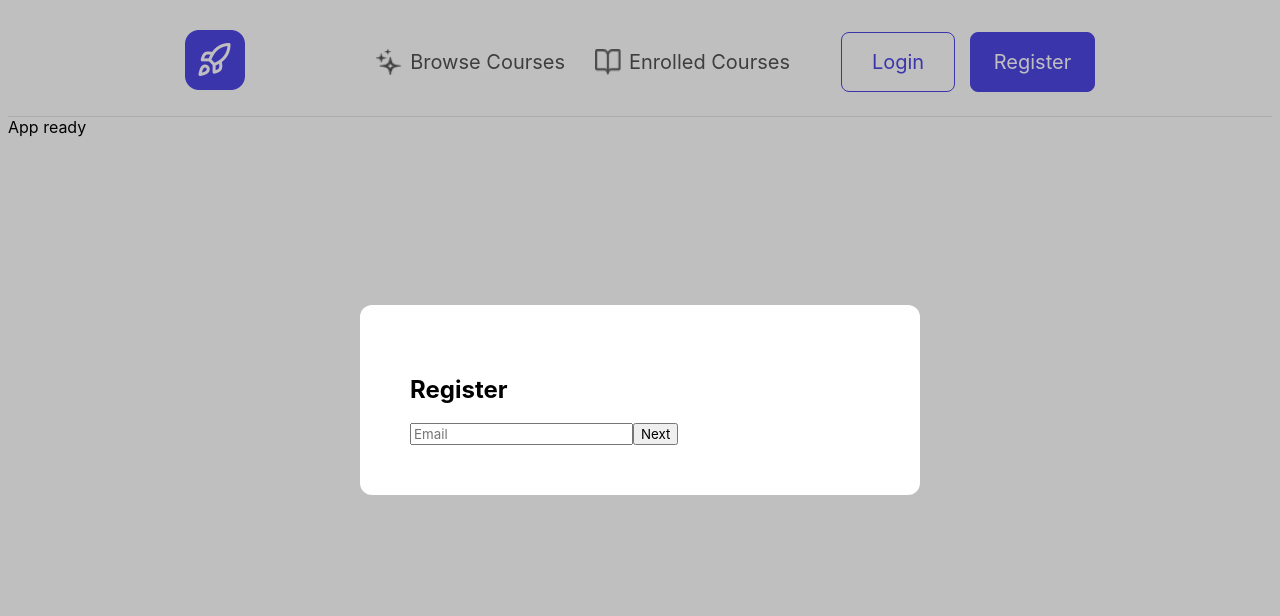
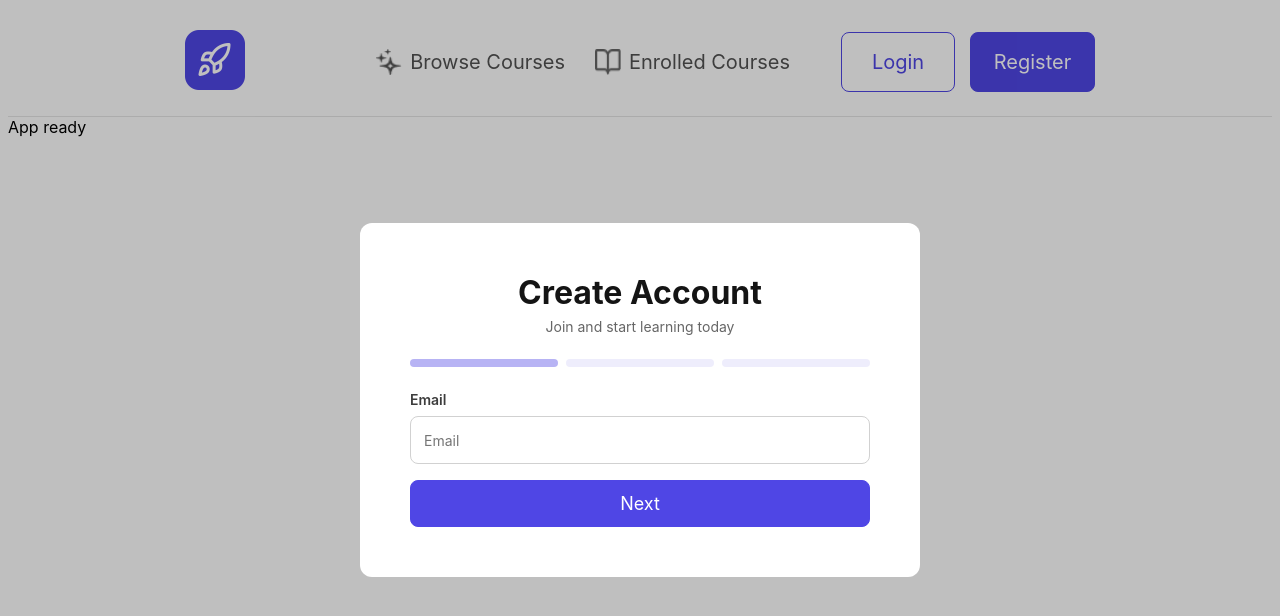
Before and after one commit to SabaShagidzeMain/redberry-project, a React (Vite) app: page / in a window 1280 px wide. Both pictures are taken after a click on the button "Register". Shown: the top 616 px of the page. Built offline with nearby package versions, Linux system fonts and the light colour scheme.

Commit message:
feat: drag and drop on registration

```diff
--- a/src/components/Auth/Register/RegisterModal.jsx
+++ b/src/components/Auth/Register/RegisterModal.jsx
@@ -1,9 +1,14 @@
-import { useState } from "react";
+import { useState, useRef } from "react";
 import Modal from "../../Modal/Modal";
 import { authApi } from "../../../api/auth.api";
 import { setToken } from "../../../utils/auth";
+import styles from "./RegisterModal.module.css";
 
 export default function RegisterModal({ onClose }) {
+  const fileInputRef = useRef(null);
+
+  const [step, setStep] = useState(1);
+
   const [form, setForm] = useState({
     email: "",
     password: "",
@@ -12,22 +17,55 @@ export default function RegisterModal({ onClose }) {
     avatar: null,
   });
 
-  const handleFileChange = (e) => {
-    setForm({
-      ...form,
-      avatar: e.target.files[0],
-    });
+  // -------------------------
+  // INPUT
+  // -------------------------
+  const handleChange = (e) => {
+    setForm((prev) => ({
+      ...prev,
+      [e.target.name]: e.target.value,
+    }));
   };
 
-  const [step, setStep] = useState(1);
+  // -------------------------
+  // FILE PICK (CLICK)
+  // -------------------------
+  const handleFileChange = (e) => {
+    const file = e.target.files?.[0];
+    if (!file) return;
 
-  const handleChange = (e) => {
-    setForm({
-      ...form,
-      [e.target.name]: e.target.value,
-    });
+    setForm((prev) => ({
+      ...prev,
+      avatar: file,
+    }));
   };
 
+  const handleClickUpload = () => {
+    fileInputRef.current?.click();
+  };
+
+  // -------------------------
+  // DRAG & DROP (CLEAN + WORKING)
+  // -------------------------
+  const handleDragOver = (e) => {
+    e.preventDefault();
+  };
+
+  const handleDrop = (e) => {
+    e.preventDefault();
+
+    const file = e.dataTransfer?.files?.[0];
+    if (!file) return;
+
+    setForm((prev) => ({
+      ...prev,
+      avatar: file,
+    }));
+  };
+
+  // -------------------------
+  // REGISTER
+  // -------------------------
   const handleRegister = async () => {
     try {
       if (form.password !== form.password_confirmation) {
@@ -58,62 +96,147 @@ export default function RegisterModal({ onClose }) {
     }
   };
 
+  // -------------------------
+  // UI
+  // -------------------------
   return (
-    <Modal onClose={onClose}>
-      <h2>Register</h2>
+    <Modal onClose={onClose} className={styles.regModal}>
+      <div className={styles.regText}>
+        <h2>Create Account</h2>
+        <p>Join and start learning today</p>
+      </div>
+
+      {/* STEP INDICATOR */}
+      <div className={styles.stepSpan}>
+        <span
+          className={
+            step > 1
+              ? styles.completed
+              : step === 1
+                ? styles.current
+                : styles.upcoming
+          }
+        />
+        <span
+          className={
+            step > 2
+              ? styles.completed
+              : step === 2
+                ? styles.current
+                : styles.upcoming
+          }
+        />
+        <span className={step === 3 ? styles.current : styles.upcoming} />
+      </div>
 
       {/* STEP 1 */}
       {step === 1 && (
         <>
+          <p className={styles.regInputText}>Email</p>
           <input
             name="email"
-            placeholder="Email"
             value={form.email}
             onChange={handleChange}
+            placeholder="Email"
+            className={styles.regInputField}
           />
-
-          <button onClick={() => setStep(2)}>Next</button>
+          <button onClick={() => setStep(2)} className={styles.regButton}>
+            Next
+          </button>
         </>
       )}
 
       {/* STEP 2 */}
       {step === 2 && (
         <>
+          <p className={styles.regInputText}>Password</p>
           <input
             type="password"
             name="password"
-            placeholder="Password"
             value={form.password}
             onChange={handleChange}
+            placeholder="Password"
+            className={styles.regInputField}
           />
 
+          <p className={styles.regInputText}>Confirm Password</p>
           <input
             type="password"
             name="password_confirmation"
-            placeholder="Confirm Password"
             value={form.password_confirmation}
             onChange={handleChange}
+            placeholder="Confirm Password"
+            className={styles.regInputField}
           />
 
-          <button onClick={() => setStep(1)}>Back</button>
-          <button onClick={() => setStep(3)}>Next</button>
+          <button onClick={() => setStep(1)} className={styles.regButtonBack}>
+            <img src="src/assets/icons/weui_arrow-outlined.png" alt="" />
+          </button>
+          <button onClick={() => setStep(3)} className={styles.regButton}>
+            Next
+          </button>
         </>
       )}
 
       {/* STEP 3 */}
       {step === 3 && (
         <>
+          <p className={styles.regInputText}>Username</p>
           <input
             name="username"
-            placeholder="Username"
             value={form.username}
             onChange={handleChange}
+            placeholder="Username"
+            className={styles.regInputField}
           />
 
-          <input type="file" onChange={handleFileChange} />
+          <p className={styles.regInputText}>Upload Avatar</p>
+          <div
+            className={styles.uploadBox}
+            onDragOver={handleDragOver}
+            onDrop={handleDrop}
+            onClick={handleClickUpload}
+          >
+            <input
+              ref={fileInputRef}
+              type="file"
+              onChange={handleFileChange}
+              className={styles.hiddenInput}
+            />
 
-          <button onClick={() => setStep(2)}>Back</button>
-          <button onClick={handleRegister}>Register</button>
+            {!form.avatar ? (
+              <>
+                <img
+                  src="src/assets/icons/upload.png"
+                  alt=""
+                  className={styles.regUploadIcon}
+                />
+
+                <p className={styles.regUploadText}>
+                  Drag and drop or{" "}
+                  <span className={styles.regUploadSpan}>Upload file</span>
+                </p>
+                <p className={styles.regUploadTags}>JPG, PNG or WebP</p>
+              </>
+            ) : (
+              <div className={styles.preview}>
+                <img
+                  src={URL.createObjectURL(form.avatar)}
+                  alt="preview"
+                  className={styles.previewImg}
+                />
+
+                <p className={styles.fileName}>{form.avatar.name}</p>
+              </div>
+            )}
+          </div>
+
+          <button className={styles.regButtonBack} onClick={() => setStep(2)}>
+            <img src="src/assets/icons/weui_arrow-outlined.png" alt="" />
+          </button>
+          <button className={styles.regButton} onClick={handleRegister}>
+            Sign Up
+          </button>
         </>
       )}
     </Modal>
--- a/src/components/Auth/Register/RegisterModal.module.css
+++ b/src/components/Auth/Register/RegisterModal.module.css
@@ -0,0 +1,165 @@
+.regText {
+  display: flex;
+  flex-direction: column;
+  justify-content: center;
+  align-items: center;
+  text-align: center;
+  gap: 6px;
+}
+
+.regText h2 {
+  font-size: 32px;
+  color: #141414;
+  margin: 0;
+}
+
+.regText p {
+  font-size: 14px;
+  color: #666666;
+  margin: 0;
+}
+
+.stepSpan {
+  display: flex;
+  width: 100%;
+  height: fit-content;
+  gap: 8px;
+  justify-content: center;
+  align-items: center;
+}
+
+.stepSpan span {
+  width: 100%;
+  height: 8px;
+  border-radius: 30px;
+  margin: 24px 0;
+}
+
+.completed {
+  background-color: #4f46e5;
+}
+
+.current {
+  background-color: #b7b3f4;
+}
+
+.upcoming {
+  background-color: #eeedfc;
+}
+
+.regInputText {
+  font-size: 14px;
+  font-weight: 600;
+  color: #3d3d3d;
+  margin: 0;
+}
+
+.regInputField {
+  width: 100%;
+  height: 48px;
+  border-radius: 8px;
+  border: 1px solid #d1d1d1;
+  padding-left: 13px;
+  box-sizing: border-box;
+  margin-top: 8px;
+  margin-bottom: 16px;
+  font-size: 14px;
+  color: #8a8a8a;
+}
+
+.regButton {
+  width: 100%;
+  height: 47px;
+  background-color: #4f46e5;
+  border-radius: 8px;
+  border: 1px solid #4f46e5;
+  color: #fff;
+  font-size: 18px;
+  line-height: 24px;
+}
+
+.regButtonBack {
+  position: absolute;
+  top: 16px;
+  left: 16px;
+  background: none;
+  border: none;
+  padding: 0;
+  font-size: 24px;
+  cursor: pointer;
+}
+
+.uploadBox {
+  border: 1px solid #d1d1d1;
+  cursor: pointer;
+  margin-top: 12px;
+  margin-bottom: 18px;
+  display: flex;
+  flex-direction: column;
+  justify-content: center;
+  align-items: center;
+  padding: 30px;
+  border-radius: 8px;
+}
+
+.regUploadIcon {
+    width: 34px;
+    height: 34px;
+}
+
+.regUploadText {
+  color: #666666;
+  font-weight: 600;
+  font-size: 14px;
+  margin: 5px;
+}
+
+.regUploadSpan {
+  color: #281ed2;
+  text-decoration: underline;
+}
+
+.regUploadTags {
+  margin: 0;
+  color: #adadad;
+  font-size: 12px;
+}
+
+.hiddenInput {
+  display: none;
+}
+
+.fileInfo {
+  display: flex;
+  flex-direction: column;
+  gap: 4px;
+  margin-top: 8px;
+  text-align: center;
+}
+
+.fileName {
+  font-size: 14px;
+  font-weight: 500;
+  color: #4f46e5;
+  word-break: break-word;
+}
+
+.fileHint {
+  font-size: 12px;
+  color: #9ca3af;
+}
+
+.preview {
+  display: flex;
+  flex-direction: column;
+  align-items: center;
+  gap: 8px;
+}
+
+.previewImg {
+  width: 100px;
+  height: 100px;
+  object-fit: cover;
+  border-radius: 100px;
+  border: 1px solid #ddd;
+}
--- a/src/components/Modal/Modal.module.css
+++ b/src/components/Modal/Modal.module.css
@@ -1,9 +1,6 @@
 .backdrop {
   position: fixed;
-  top: 0;
-  left: 0;
-  width: 100vw;
-  height: 100vh;
+  inset: 0;
   background: rgba(0, 0, 0, 0.25);
 
   display: flex;
@@ -11,6 +8,8 @@
   align-items: center;
 
   z-index: 9999;
+
+  pointer-events: auto;
 }
 
 .modal {
@@ -18,4 +17,7 @@
   background: white;
   border-radius: 12px;
   padding: 50px;
+  position: relative;
+  z-index: 10000;
+  pointer-events: auto;
 }
```
Also changed, not shown: src/assets/icons/upload.png (added), src/assets/icons/weui_arrow-outlined.png (added).
